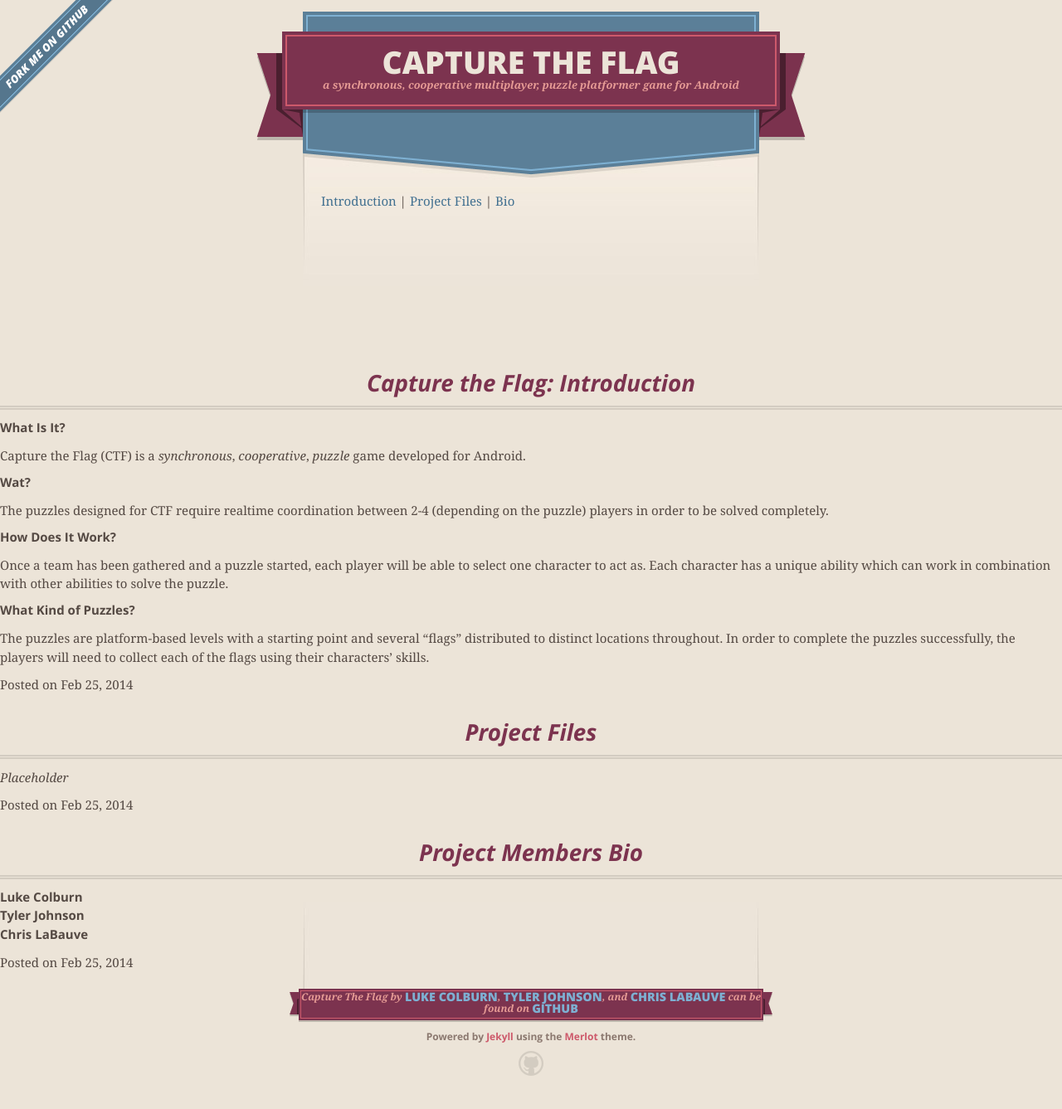
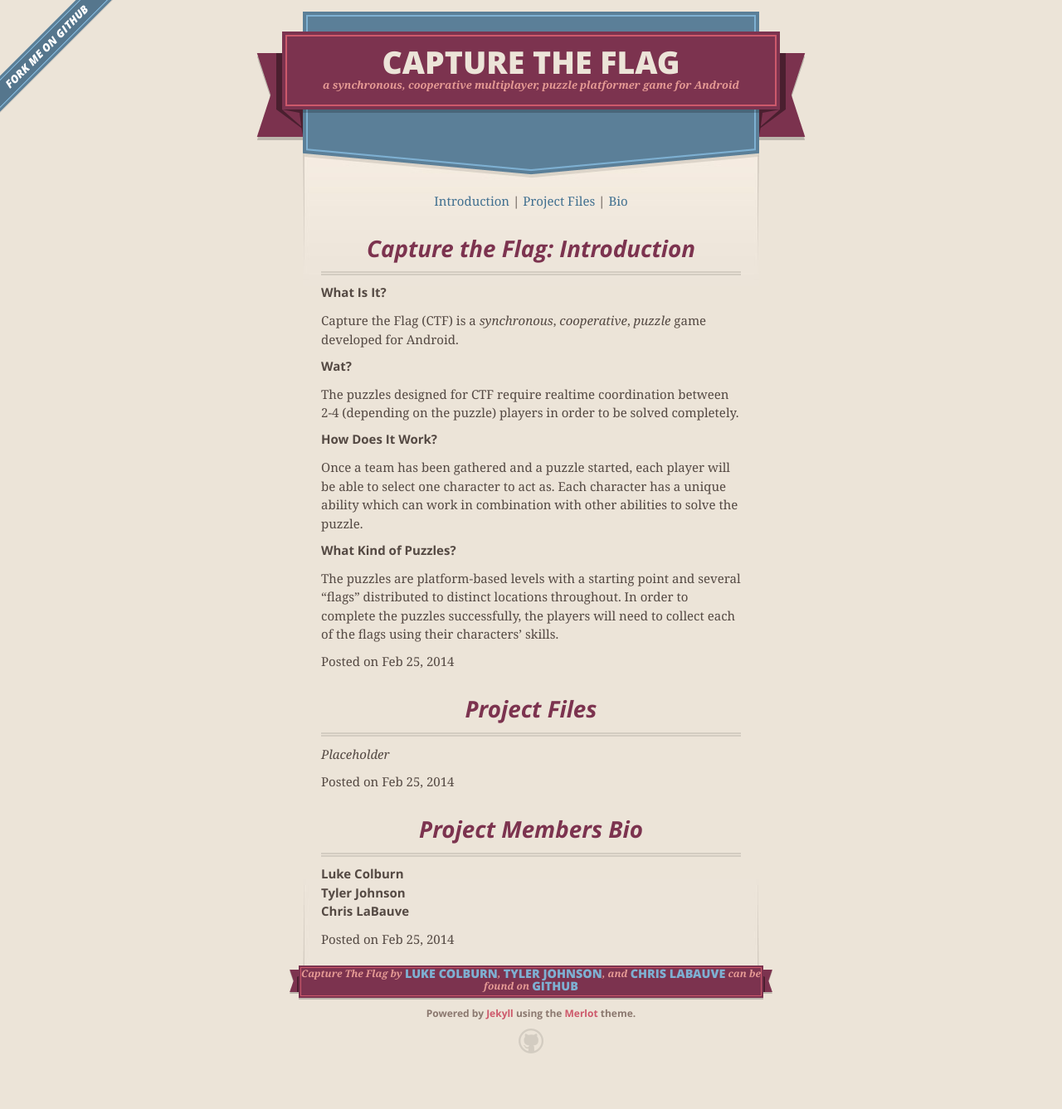
Before and after one commit to capstone-ua-redepsilon/projectred, a Jekyll site: the page built from index.html, in a window 1280 px wide. Shown: the whole page at 83% size. Built offline with Jekyll 4.4.1, drawn with Linux system fonts in a browser that asks for light colours; nearby versions of some CDN libraries; the list of posts is cut into pages by our own code; after the commit the page ends 1310 px from its top, so only the background shows below that.

Commit message:
small updates

```diff
--- a/_layouts/default.html
+++ b/_layouts/default.html
@@ -43,7 +43,7 @@
       <span class="banner-fix"></span>
 
       <section id="main_content">
-      <span style="text-align:center;">
+      <div style="text-align:center;">
       <a href="#">Introduction</a> |
       <a href="#">Project Files</a> |
       <a href="#">Bio</a></div>
```
